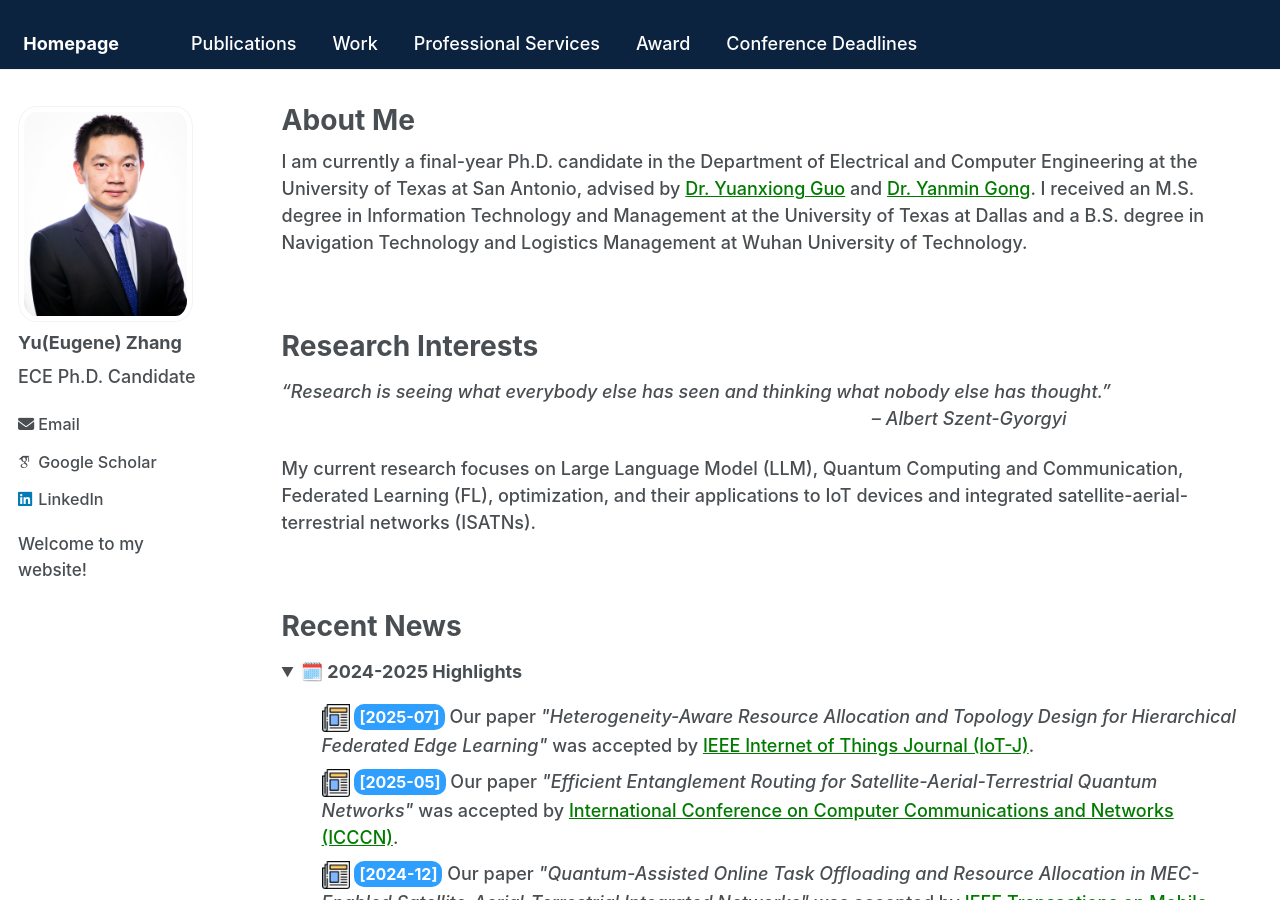
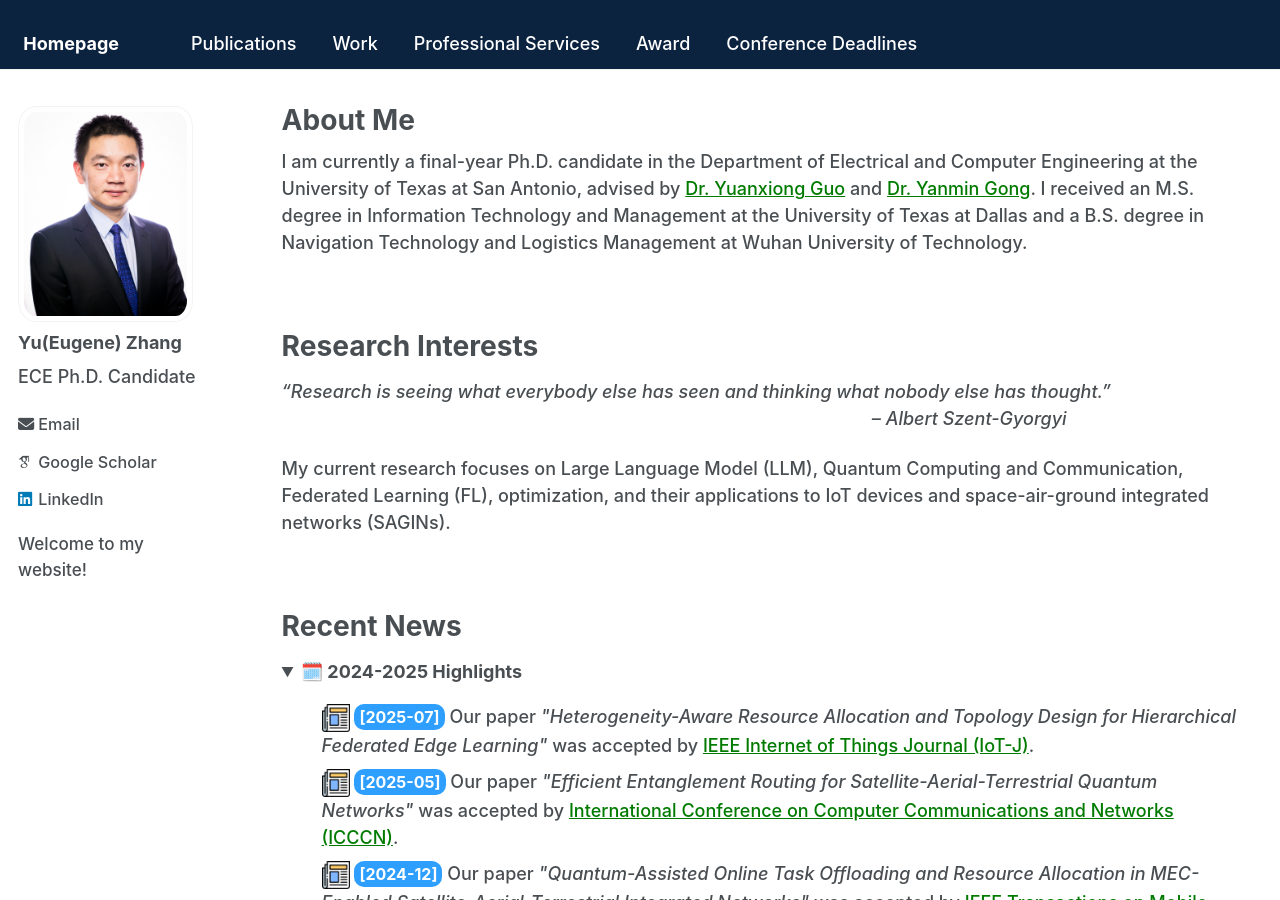
Before and after one commit to Yu-Zhang-Eugene/yu-zhang-eugene.github.io, a Jekyll site: the page built from _pages/about.md, in a window 1280 px wide and 900 px high. Built offline with Jekyll 4.4.1, drawn with Linux system fonts in a browser that asks for light colours; some web fonts are replaced; a script that is not in the unit is left out.

Commit message:
modified:   _pages/about.md

```diff
--- a/_pages/about.md
+++ b/_pages/about.md
@@ -16,7 +16,7 @@ Research Interests
 _“Research is seeing what everybody else has seen and thinking what nobody else has thought.”_<br>
 &nbsp;&nbsp;&nbsp;&nbsp;&nbsp;&nbsp;&nbsp;&nbsp;&nbsp;&nbsp;&nbsp;&nbsp;&nbsp;&nbsp;&nbsp;&nbsp;&nbsp;&nbsp;&nbsp;&nbsp;&nbsp;&nbsp;&nbsp;&nbsp;&nbsp;&nbsp;&nbsp;&nbsp;&nbsp;&nbsp;&nbsp;&nbsp;&nbsp;&nbsp;&nbsp;&nbsp;&nbsp;&nbsp;&nbsp;&nbsp;&nbsp;&nbsp;&nbsp;&nbsp;&nbsp;&nbsp;&nbsp;&nbsp;&nbsp;&nbsp;&nbsp;&nbsp;&nbsp;&nbsp;&nbsp;&nbsp;&nbsp;&nbsp;&nbsp;&nbsp;&nbsp;&nbsp;&nbsp;&nbsp;&nbsp;&nbsp;&nbsp;&nbsp;&nbsp;&nbsp;&nbsp;&nbsp;&nbsp;&nbsp;&nbsp;&nbsp;&nbsp;&nbsp;&nbsp;&nbsp;&nbsp;&nbsp;&nbsp;&nbsp;&nbsp;&nbsp;&nbsp;&nbsp;&nbsp;&nbsp;&nbsp;&nbsp;&nbsp;&nbsp;&nbsp;&nbsp;&nbsp;&nbsp;&nbsp;&nbsp;&nbsp;&nbsp;&nbsp;&nbsp;&nbsp;&nbsp;&nbsp;&nbsp;&nbsp;&nbsp;&nbsp;&nbsp;&nbsp;&nbsp;&nbsp;&nbsp;&nbsp;&nbsp;&nbsp;&nbsp;&nbsp;&nbsp;  _-- Albert Szent-Gyorgyi_
 
-My current research focuses on Large Language Model (LLM), Quantum Computing and Communication, Federated Learning (FL), optimization, and their applications to IoT devices and integrated satellite-aerial-terrestrial networks (ISATNs).
+My current research focuses on Large Language Model (LLM), Quantum Computing and Communication, Federated Learning (FL), optimization, and their applications to IoT devices and space-air-ground integrated networks (SAGINs).
 
 <p>&nbsp;</p>
 
```
